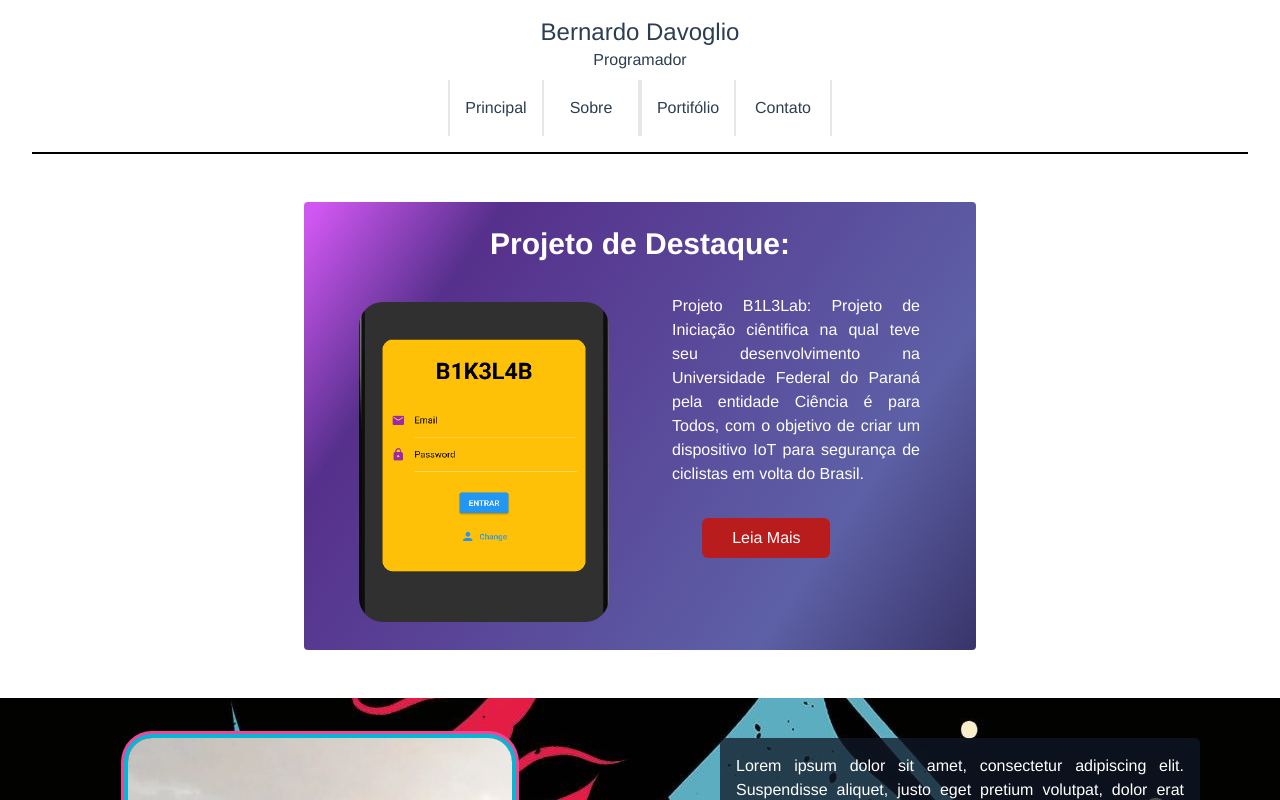
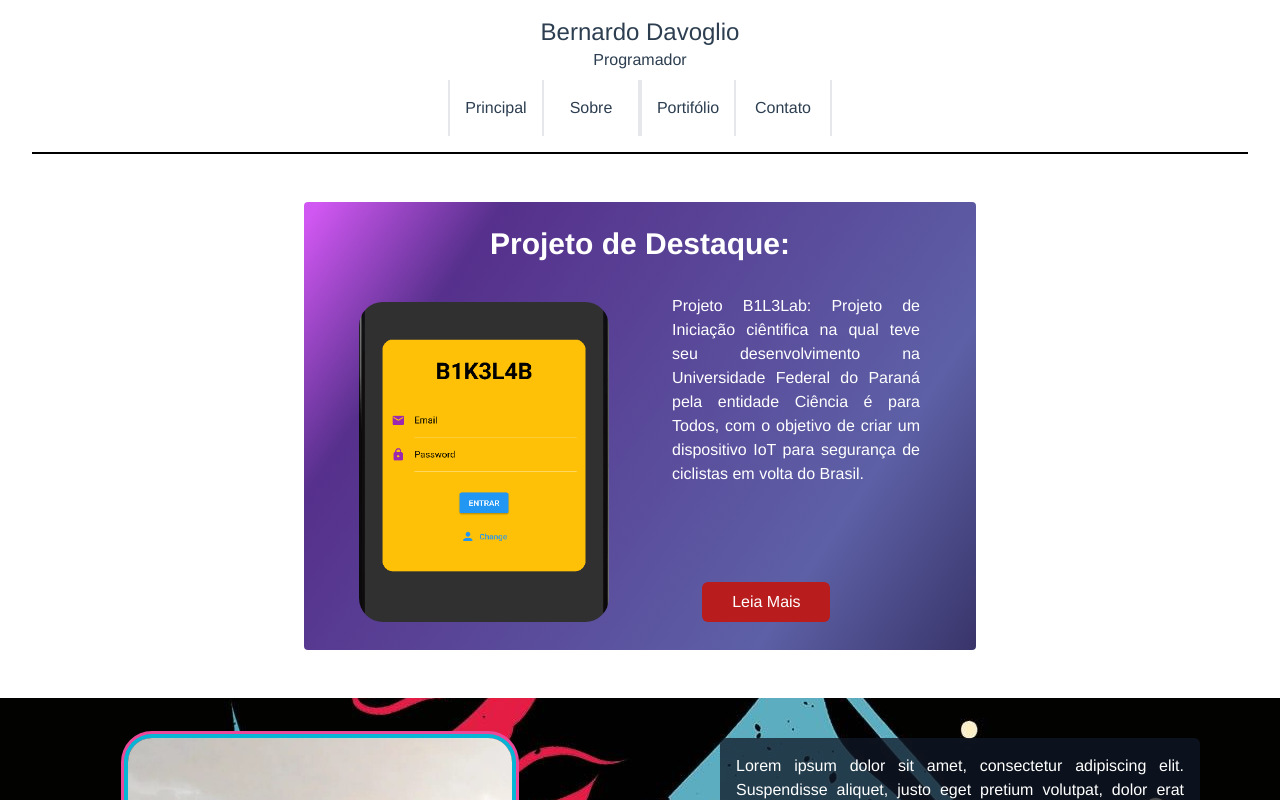
Before and after one commit to BerDavoglio/portfolio_front_v1, a Vue app: page / in a window 1280 px wide. Shown: the top 800 px of the page. Built offline with nearby package versions, Linux system fonts and the light colour scheme.

Commit message:
Fixed a text problem in HomeShare component

```diff
--- a/src/components/home/ShareComponent.vue
+++ b/src/components/home/ShareComponent.vue
@@ -2,7 +2,7 @@
 <template>
   <div class="share" className="h-[32rem] p-4">
     <div className="h-[28rem] max-w-[42rem] mx-auto rounded p-6"
-      style='background: linear-gradient(124.09deg, #D157F2 1.58%, #56308C 20.51%,#5D60A6 77.34%, #1F1640 115.83%);'>
+      style="background: linear-gradient(124.09deg, #D157F2 1.58%, #56308C 20.51%,#5D60A6 77.34%, #1F1640 115.83%);">
       <div className="text-white text-3xl font-semibold">
         {{ $t('home.share.title') }}:
       </div>
@@ -12,7 +12,7 @@
               h-[20rem] w-[80%]
               m-auto mt-10 rounded-3xl" v-if="haveFoto">
         <div>
-          <div className="m-8 text-white text-justify">
+          <div className="m-8 h-64 text-white text-justify overflow-y-scroll scrollbar">
             {{ $t('home.share.description') }}
           </div>
           <!-- eslint-disable-next-line vuejs-accessibility/click-events-have-key-events -->
--- a/src/locales/en.js
+++ b/src/locales/en.js
@@ -1,3 +1,4 @@
+/* eslint-disable max-len */
 /* eslint-disable import/prefer-default-export */
 /* eslint-disable no-undef */
 /* eslint-disable camelcase */
--- a/src/locales/pt_BR.js
+++ b/src/locales/pt_BR.js
@@ -1,3 +1,4 @@
+/* eslint-disable max-len */
 /* eslint-disable import/prefer-default-export */
 /* eslint-disable no-undef */
 /* eslint-disable camelcase */
```
